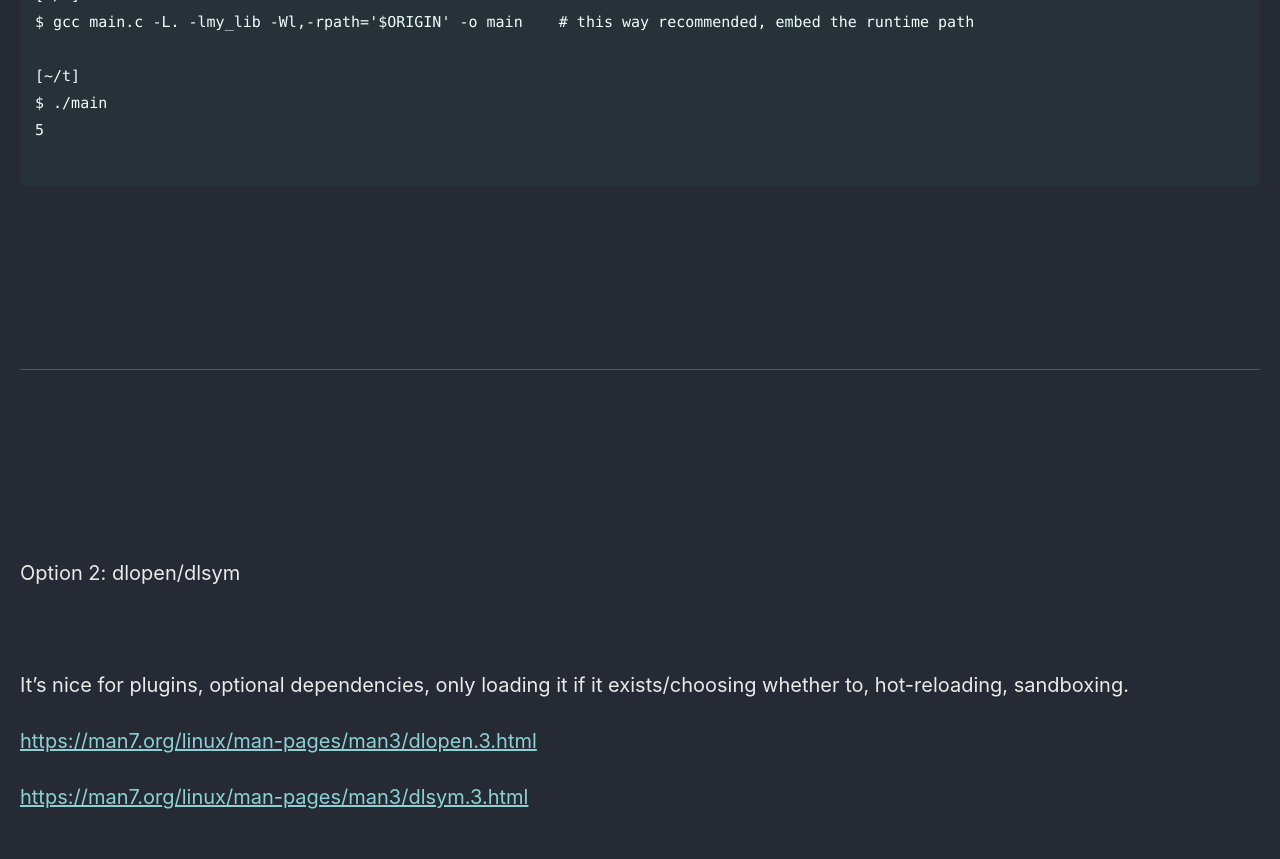
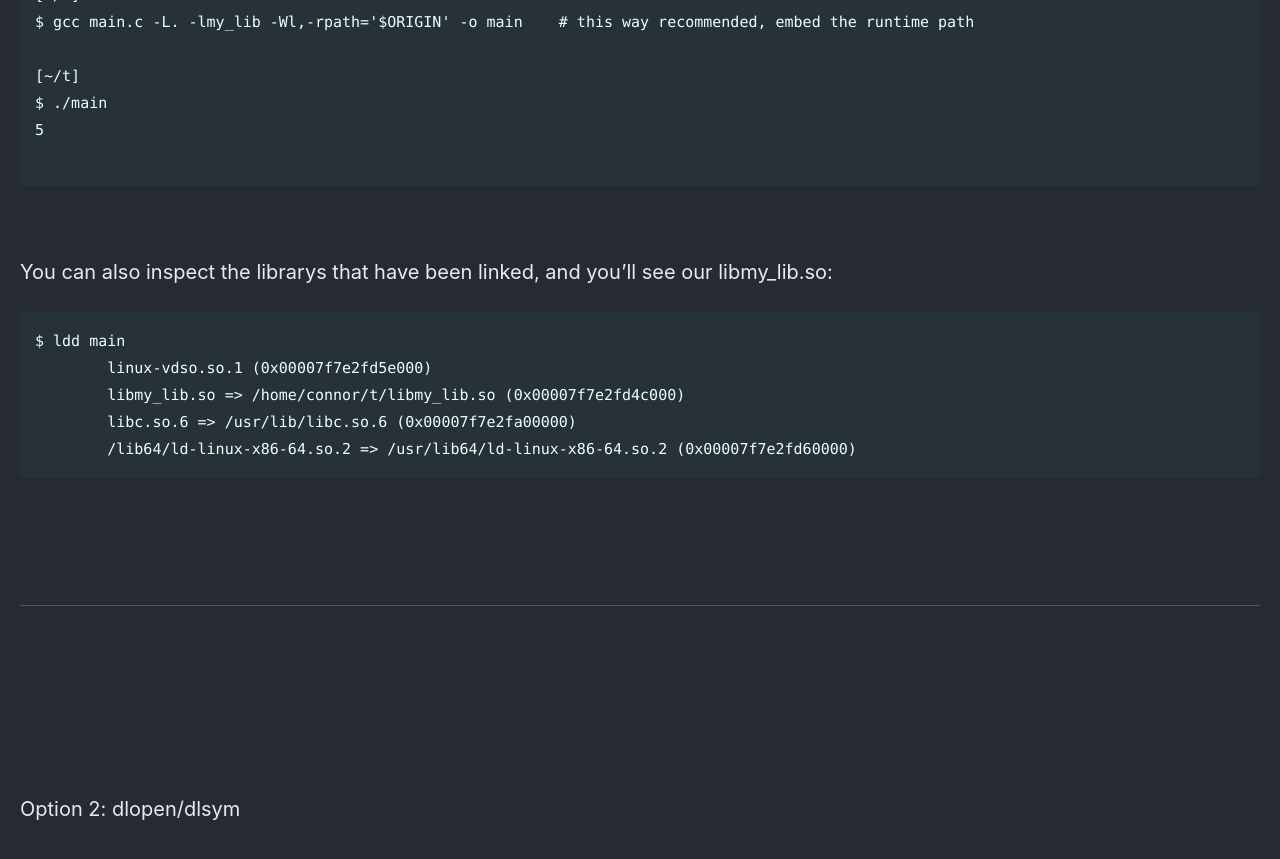
Before and after one commit to Connor-McCartney/Connor-McCartney.github.io, a Jekyll site: the page built from _pages/misc/C.md, in a window 1280 px wide and 900 px high, scrolled down 21292 px. Shown: the top 859 px of the window. Built offline with Jekyll 4.4.1, drawn with Linux system fonts in a browser that asks for light colours; cached includes are drawn as plain includes; some of the changed text lies outside the part shown.

Commit message:
Update C.md

````diff
--- a/_pages/misc/C.md
+++ b/_pages/misc/C.md
@@ -863,7 +863,20 @@ $ ./main
 ```
 
 
+
+
 <br>
+
+You can also inspect the librarys that have been linked, and you'll see our libmy_lib.so:
+
+```
+$ ldd main
+	linux-vdso.so.1 (0x00007f7e2fd5e000)
+	libmy_lib.so => /home/connor/t/libmy_lib.so (0x00007f7e2fd4c000)
+	libc.so.6 => /usr/lib/libc.so.6 (0x00007f7e2fa00000)
+	/lib64/ld-linux-x86-64.so.2 => /usr/lib64/ld-linux-x86-64.so.2 (0x00007f7e2fd60000)
+```
+
 
 <br>
 
@@ -941,3 +954,19 @@ int main() {
     printf("malloc = %p\n", malloc);
 }
 ```
+
+<br>
+
+---
+
+nm will list symbols from object files, eg you can see the add function in the first line:
+
+```
+$ nm libmy_lib.so
+00000000000010e9 T add
+                 w __cxa_finalize@GLIBC_2.2.5
+0000000000004000 d __dso_handle
+0000000000003e48 d _DYNAMIC
+0000000000001100 t _fini
+...
+```
````
